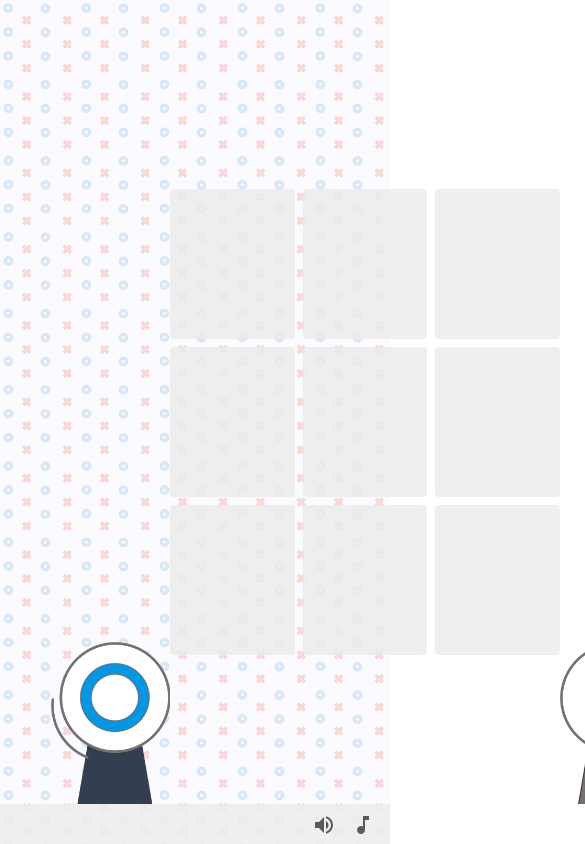
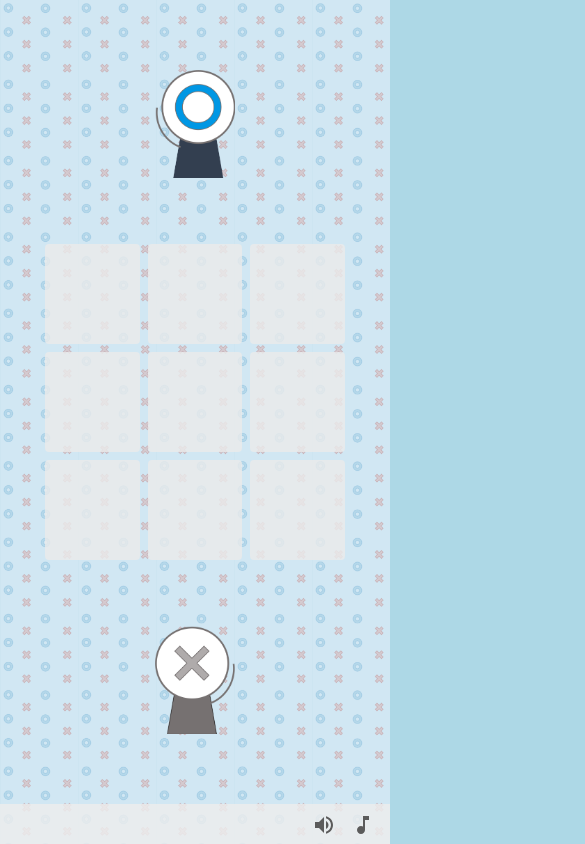
Before and after one commit to jungchu/ooxx, a React (Create React App) app: page / in a window 390 px wide. Both pictures are taken after a click on the button "S T A R T". Shown: the top 844 px of the page, 585 px wide, since content can reach past the window. Built offline with nearby package versions, Linux system fonts and the light colour scheme.

Commit message:
feat: 調整RWD

```diff
--- a/src/App.css
+++ b/src/App.css
@@ -1,16 +1,8 @@
 .App {
+  width: 100vw;
+  height: 100vh;
   text-align: center;
   background-image: url('../public/images/background.png');
   background-repeat: repeat;
   background-size: 20%;
 }
-
-
-.container {
-    display: flex;
-    flex-direction: row;
-    justify-content: center;
-    align-items: center;
-    width: 100vw;
-    height: 100vh;
-}
--- a/src/components/Home.js
+++ b/src/components/Home.js
@@ -82,7 +82,12 @@ function Home () {
                     <div className='homepage'>
                         <div>
                             <div>
-                                <img style={{marginBottom : '50px'}} src='images/logo.png' alt="OOXX" width="500" height="250" />
+                                <img
+                                    className='homepage_logo'
+                                    style={{marginBottom : '50px'}}
+                                    src='images/logo.png'
+                                    alt="OOXX"
+                                />
                             </div>
                             <button
                                 className='start_btn'
--- a/src/components/OX_table.js
+++ b/src/components/OX_table.js
@@ -1,4 +1,4 @@
-import { useEffect, useState } from 'react';
+import { useEffect } from 'react';
 
 //css
 import '../css/ox_table.css';
@@ -24,15 +24,16 @@ function Table ({
 }) {
     const sound = new Audio('music/stab_lightly.mp3');
 
-    const Item = styled(Paper)(() => ({
-        height: '150px',
+    const Item = styled(Paper)(() => (
+        {
             backgroundColor: 'rgba(235, 235, 235, 0.8)',
             textAlign: 'center',
             display: 'flex',
             justifyContent: 'center',
             alignItems: 'center',
             boxShadow: 'none'
-    }));
+        }
+    ));
 
     const give_ox = (index) => {
         const new_ox_arr = ox_arr.map((ox, i) => {
--- a/src/components/Toolbar.js
+++ b/src/components/Toolbar.js
@@ -23,7 +23,7 @@ function Toolbar({ is_sound_on, is_music_on, set_is_music_on, change_sound }) {
                 display: 'flex',
                 justifyContent: 'flex-end',
                 alignItems: 'center',
-                width: '100vw',
+                width: '100%',
                 height: '40px',
                 backgroundColor: '#edededd1'
             }}
--- a/src/css/home.css
+++ b/src/css/home.css
@@ -1,6 +1,9 @@
 .gamepage {
     display: flex;
     flex-direction: row;
+
+    width: 100%;
+    height: 100%;
 }
 
 .homepage {
@@ -10,6 +13,11 @@
     flex-direction: column;
     justify-content: center;
     align-items: center;
+}
+
+.homepage_logo {
+    width: 500px;
+    height: 250px;
 }
 
 .start_btn {
@@ -28,3 +36,31 @@
     text-shadow: 0px 0px 5px #ffa600;
     box-shadow: 5px 5px 8px gray, 0px 0px 25px #fff200;
 }
+
+@media only screen and (max-width: 850px) {
+    body {
+        background-color: rgb(173, 230, 210);
+    }
+}
+
+@media only screen and (max-width: 650px) {
+    body {
+        background-color: lightblue;
+    }
+
+    .gamepage {
+        display: flex;
+        flex-direction: column;
+    }
+
+    .homepage_logo {
+        width: 300px;
+        height: 150px;
+    }
+
+    .start_btn {
+        width: 120px;
+        height: 40px;
+        font-size: 18px;
+    }
+}
--- a/src/css/o_person.css
+++ b/src/css/o_person.css
@@ -3,10 +3,31 @@
     flex-direction: column;
     align-items: center;
     justify-content: flex-end;
-
-    padding: 0 0 40px 50px;
+    padding: 0 10px 40px 50px;
 }
 
 .img_style {
     width: 120px;
 }
+
+@media only screen and (max-width: 850px) {
+    .img_style {
+        width: 80px !important;
+    }
+}
+
+@media only screen and (max-width: 650px) {
+    .o_person {
+        display: flex;
+        flex-direction: row;
+        align-items: center;
+        justify-content: center;
+        padding: 10px 0 0 0;
+
+        margin-top: 60px;
+    }
+
+    .img_style {
+        width: 80px !important;
+    }
+}
--- a/src/css/ox_table.css
+++ b/src/css/ox_table.css
@@ -1,6 +1,6 @@
 .table {
-    width: 100vw;
-    height: 100vh;
+    width: 100%;
+    height: 100%;
     display: flex;
     justify-content: center;
     align-items: center;
@@ -8,6 +8,10 @@
 
 .game_table {
     width: 450px;
+}
+
+.ox_item {
+    height: 150px;
 }
 
 .o_style {
@@ -19,3 +23,23 @@
     color: #e34200;
     font-size: 70px !important;
 }
+
+@media only screen and (max-width: 850px) {
+    .game_table {
+        width: 333px;
+    }
+
+    .ox_item {
+        height: 111px;
+    }
+}
+
+@media only screen and (max-width: 650px) {
+    .game_table {
+        width: 300px;
+    }
+
+    .ox_item {
+        height: 100px;
+    }
+}
--- a/src/css/result.css
+++ b/src/css/result.css
@@ -86,7 +86,6 @@
     to {
         font-size: 70px;
     }
-
 }
 
 .home_btn {
@@ -119,3 +118,11 @@
     text-shadow: 0px 0px 5px #ffa600;
     box-shadow: 5px 5px 8px gray, 0px 0px 25px #fff200;
 }
+
+@media only screen and (max-width: 650px) {
+    .home_btn {
+        width: 120px;
+        height: 40px;
+        font-size: 18px;
+    }
+}
--- a/src/css/x_person.css
+++ b/src/css/x_person.css
@@ -4,9 +4,31 @@
     align-items: center;
     justify-content: flex-end;
 
-    padding: 0 50px 40px 0;
+    padding: 0 50px 40px 10px;
 }
 
 .img_style {
     width: 120px;
 }
+
+@media only screen and (max-width: 850px) {
+    .img_style {
+        width: 80px !important;
+    }
+}
+
+@media only screen and (max-width: 650px) {
+    .x_person {
+        display: flex;
+        flex-direction: row;
+        align-items: center;
+        justify-content: center;
+        padding: 0 0 50px 0;
+
+        margin-bottom: 60px;
+    }
+
+    .img_style {
+        width: 80px !important;
+    }
+}
```
Lines whose indentation alone changed are shown as unchanged.
